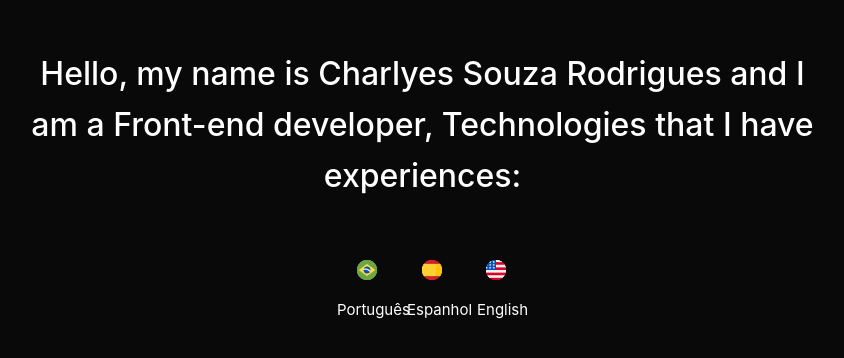
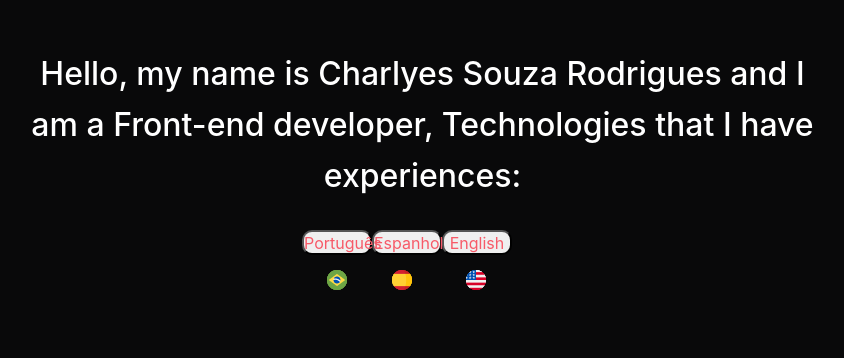
Before and after one commit to CharlyesRodrigues/Tradutor_i18n, a React (Vite) app: page / in a window 1280 px wide. Shown: the part 120-478 px from the top of the page, without its empty margins (298-1142 px from the left). Built offline with nearby package versions, Linux system fonts and the light colour scheme.

Commit message:
Atualizado

```diff
--- a/src/App.jsx
+++ b/src/App.jsx
@@ -12,9 +12,9 @@ function App() {
     <div className='container'>
 
     <h1>{t("welcome")}</h1>
+    <LanguageSwitcher />
+ </div>
 
- </div>
-<LanguageSwitcher />
 
 
 
--- a/src/components/languages/index.jsx
+++ b/src/components/languages/index.jsx
@@ -24,6 +24,7 @@ flag : brasil
         value: "en",
         flag : usa
     },
+
 ]
 
 
@@ -49,7 +50,9 @@ i18n.changeLanguage (languagesOption.value);
 <img className='imagem2' src='src\assets\flags\spain.png' />
 <img className='imagem3' src='src\assets\flags\usa.png' />
 <div >
-<span className='idiomas'>{languagesOption.name}</span>
+<div className='idiomas'>
+<span >{languagesOption.name}</span>
+</div>
 </div>
 
 </button>
--- a/src/components/languages/style.css
+++ b/src/components/languages/style.css
@@ -1,10 +1,10 @@
 .bandeiras{
 
-display:flex;
 
-position: absolute;
+
+position: relative;
     width: 791px;
-    height: 76px;
+
     left: 600px;
     top: 350px;
 
@@ -25,13 +25,11 @@ position: absolute;
 .bandeiras > button{
 
 cursor: pointer;
- background:none;
- border:none;
- height:70px;
+border-radius: 10px;
+ height:25px;
  width:70px;
 
 }
-
 
 .imagem1{
 
@@ -40,8 +38,8 @@ display:flex;
 position: absolute;
 width: 20px;
 height: 20px;
-left: 55px;
-top: 30px;
+left: 25px;
+top: 40px;
 
 }
 .imagem2{
@@ -50,8 +48,8 @@ top: 30px;
 position: absolute;
 width: 20px;
 height: 20px;
-left: 120px;
-top: 30px
+left: 90px;
+top: 40px
 
 }
 .imagem3{
@@ -59,18 +57,24 @@ top: 30px
 position: absolute;
 width: 20px;
 height: 20px;
-                left: 184px;
+left: 164px;
 
-                top: 30px;
+top: 40px;
 
 }
 
-                       span{
+.idomas{
 position: absolute;
-                        color: var( --white);
+
 font-size:15px;
-
-                        top: 70px;
+left:35px;
+top: 80px;
 
 
 }
+span{
+
+       position: relative;
+       top: 0px;
+       color: var( --red-500);
+}
--- a/src/i18n/translation/en.json
+++ b/src/i18n/translation/en.json
@@ -1,7 +1,6 @@
 {
     "translation": {
   "welcome":"Hello, my name is Charlyes Souza Rodrigues and I am a Front-end developer, Technologies that I have experiences:",
-  "teste":" en -coisa da hora",
-  "selectLinguagem" :" EUA- Select the language"
+    "selectLinguagem" :" EUA- Select the language"
     }
 }
--- a/src/i18n/translation/esp.json
+++ b/src/i18n/translation/esp.json
@@ -1,7 +1,6 @@
 {
     "translation": {
      "welcome":"Hola, mi nombre es Charlyes Souza Rodrigues y soy desarrollador Front-end, Tecnologías que tengo experiencias:",
-      "teste":" esp -teste 2",
-      "selectLinguagem" :" Esp- Seleccione el idioma"
+    "selectLinguagem" :" Esp- Seleccione el idioma"
  }
 }
--- a/src/i18n/translation/pt.json
+++ b/src/i18n/translation/pt.json
@@ -1,7 +1,6 @@
 {
     "translation": {
      "welcome":"Olá, meu nome é Charlyes Souza Rodrigues e eu sou desenvolvedor Front-end, Tecnologias que tenho experiências:",
-     "teste":" pt -teste 2",
-     "selectLinguagem" :" PT- Selecione o idioma"
+    "selectLinguagem" :" PT- Selecione o idioma"
     }
 }
```
Lines whose indentation alone changed are shown as unchanged.
